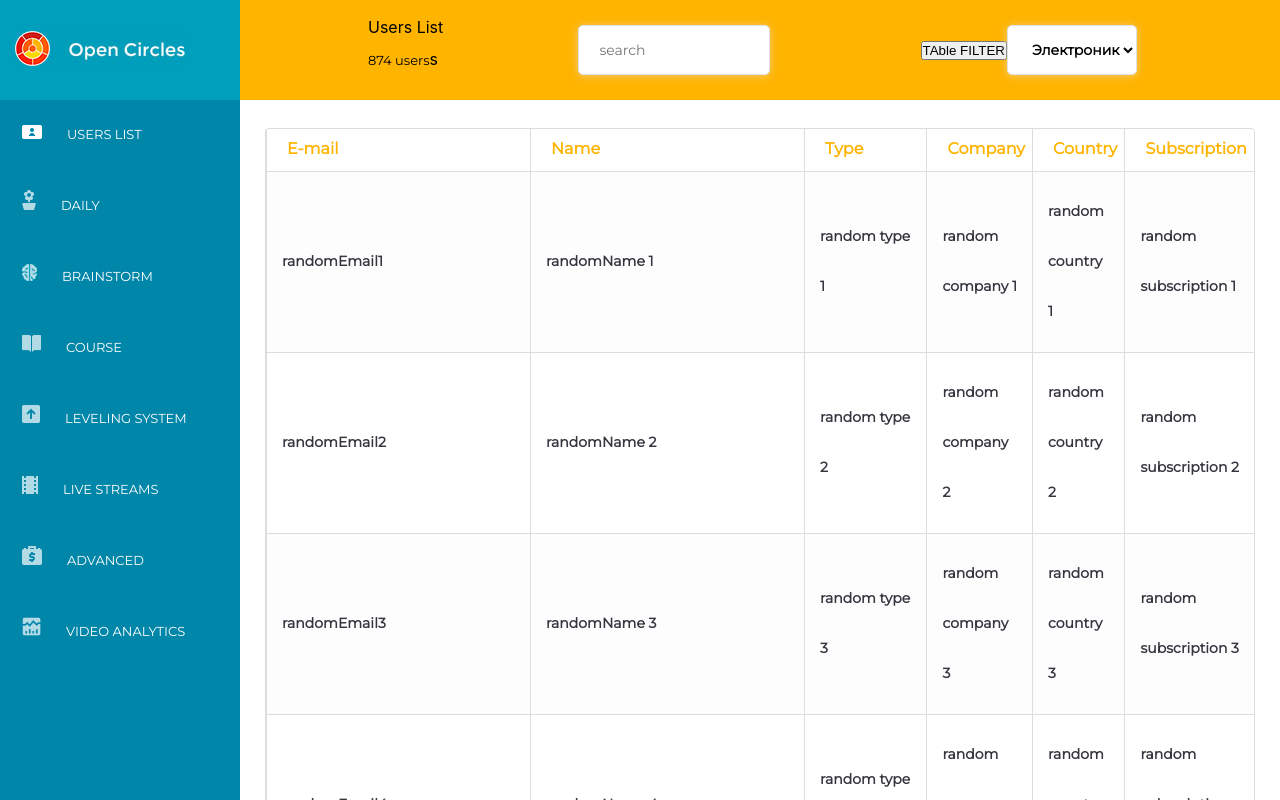
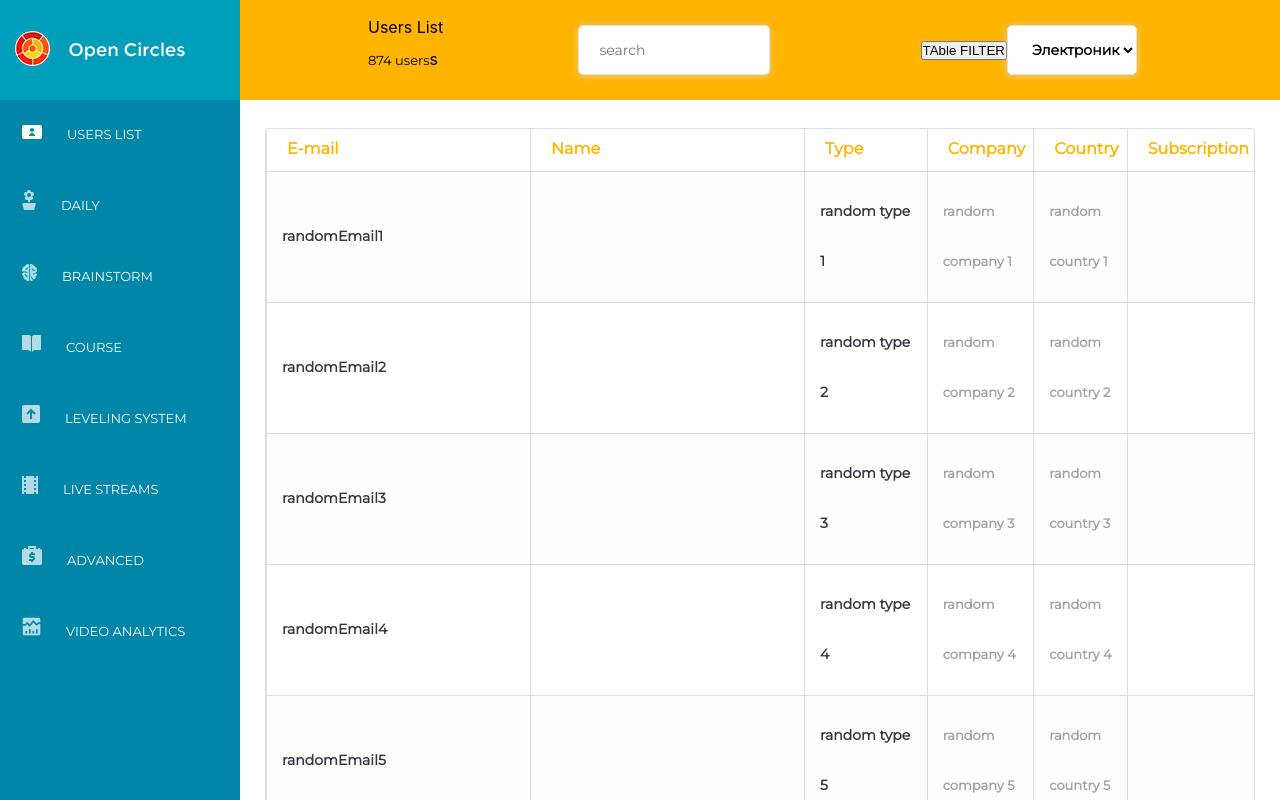
Before and after one commit to kirillGovor/Smartym-Pro, a React (Create React App) app in the folder smatriym_pro_test/: page / in a window 1280 px wide. Shown: the top 800 px of the page. Built offline with nearby package versions, Linux system fonts and the light colour scheme.

Commit message:
added style name company country #fix

```diff
--- a/smatriym_pro_test/src/components/content/table/Table.tsx
+++ b/smatriym_pro_test/src/components/content/table/Table.tsx
@@ -26,7 +26,7 @@ const Table: React.FC = () => {
         </tr>
       </thead>
       <tbody>
-        {state ? state.users.map((d: IUser) => <User {...d} />) : null}
+        {state ? state.users.map((d: IUser) => <User key={d.id} {...d} />) : null}
       </tbody>
     </table>
     </div>
--- a/smatriym_pro_test/src/components/content/table/User.tsx
+++ b/smatriym_pro_test/src/components/content/table/User.tsx
@@ -6,23 +6,28 @@ import Popup from "../popup/popup";
 const User = (props: IUser) => {
   //items
   const [isEditing, setIsEditing] = React.useState<boolean>(false);
-  const { state, setEdding } = React.useContext(AppContext);
+
+  const setEdding = (value: boolean) => {
+    setIsEditing(value);
+  };
 
   return (
     <>
       <tr
         onClick={() => {
-          setIsEditing && setIsEditing(true);
+          setEdding(true);
         }}
       >
         <td>{props.email}</td>
-        <td>{props.name}</td>
+      <td>{props.firstName} <span>{props.lastName}</span></td>
         <td>{props.type}</td>
-        <td>{props.comapny}</td>
-        <td>{props.country}</td>
-        <td>{props.subscription}</td>
+        <td><span>{props.comapny}</span></td>
+        <td><span>{props.country}</span></td>
+        <td>{props.subscriptionDate}</td>
       </tr>
-      {isEditing? <Popup {...props} /> : null}
+      {isEditing ? (
+        <Popup item={props} setEdding={() => setEdding(false)} />
+      ) : null}
     </>
   );
 };
--- a/smatriym_pro_test/src/components/content/table/table.css
+++ b/smatriym_pro_test/src/components/content/table/table.css
@@ -62,3 +62,8 @@ table {
     overflow-y: auto;
     position: relative;
   }
+
+  td span {
+    color: rgb(162, 162, 166);
+    font-weight: bold;
+  }
```
